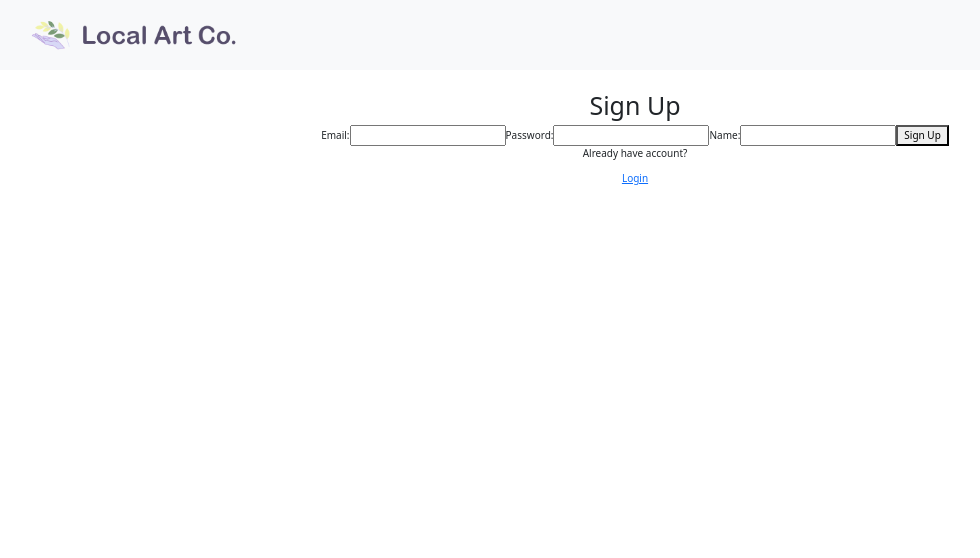
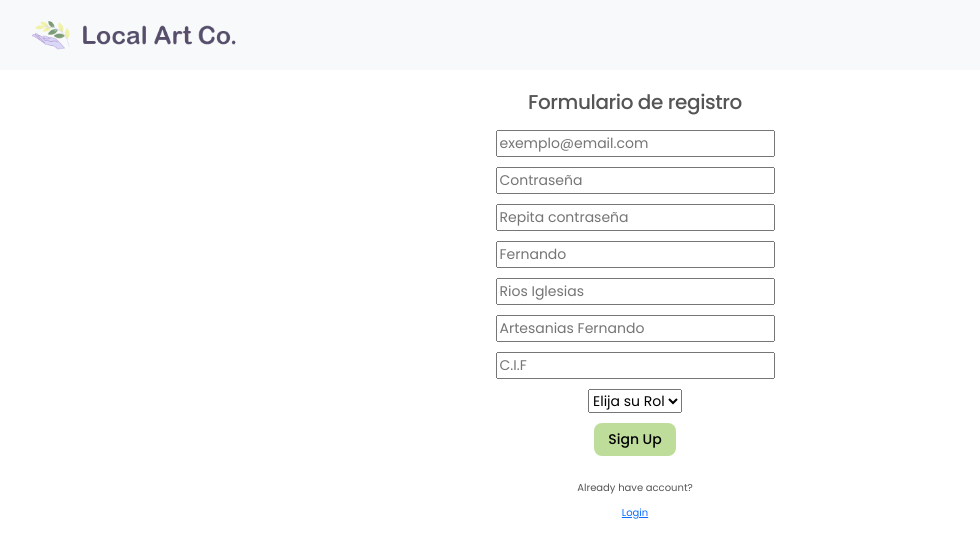
Before and after one commit to eoGimenez/localartCo-client, a React (Create React App) app: page /signup in a window 1280 px wide. Shown: the top 558 px of the page, without its empty margins (5-985 px from the left). Built offline with nearby package versions, Linux system fonts and the light colour scheme; no server answers.

Commit message:
signup/login done

```diff
--- a/public/index.html
+++ b/public/index.html
@@ -7,7 +7,7 @@
 		<meta name="theme-color" content="#000000" />
 		<meta name="description" content="Web site created using create-react-app" />
 		<link
-			href="https://fonts.googleapis.com/css2?family=Poppins:wght@100;400&display=swap"
+			href="https://fonts.googleapis.com/css2?family=Poppins:wght@100;400;500;600&display=swap"
 			rel="stylesheet"
 		/>
 		<link
--- a/src/App.css
+++ b/src/App.css
@@ -1,16 +1,25 @@
 :root {
 	--primary-color: #32a37f;
-	--primary-dark: #0a6259;
+	--primary-dark: #084c45;
 	--primary-light: #bedd9a;
 	--pink: #fec9b4;
 	--yellow: #fff4c5;
 	--yellow-darker: #c3b269;
+
+	--primary-font: #555;
+	--darker-font: #333;
+	--lighter-font: #ddd;
 }
 html {
 	font-size: 62.5%;
 }
-.App {
+#App {
+	font-family: 'Poppins', sans-serif;
+	font-weight: 400;
 	text-align: center;
+	color: var(--primary-font);
+	min-height: 100vh;
+
 }
 
 .btn {
--- a/src/App.jsx
+++ b/src/App.jsx
@@ -12,7 +12,7 @@ import IsAnon from './components/IsAnon/IsAnon';
 
 function App() {
 	return (
-		<div className='App'>
+		<div id='App'>
 			<Navbar />
 
 			<Routes>
--- a/src/context/auth.context.jsx
+++ b/src/context/auth.context.jsx
@@ -1,7 +1,7 @@
-import React, { useState, useEffect } from 'react';
+import { createContext, useState, useEffect } from 'react';
 import AuthService from '../services/auth.service';
 
-const AuthContext = React.createContext();
+const AuthContext = createContext();
 
 function AuthProviderWrapper({ children }) {
 	const [isLoggedIn, setIsLoggedIn] = useState(false);
@@ -14,26 +14,32 @@ function AuthProviderWrapper({ children }) {
 	};
 
 	const authenticateUser = () => {
+		setIsLoading(true);
 		const storedToken = localStorage.getItem('authToken');
 
 		if (storedToken) {
 			authService
 				.verify()
 				.then((response) => {
-					const user = response.data;
 					setIsLoggedIn(true);
-					setIsLoading(false);
-					setUser(user);
+					setUser(response.data);
+					setTimeout(() => {
+						setIsLoading(false);
+					}, 1000);
 				})
 				.catch((error) => {
 					setIsLoggedIn(false);
-					setIsLoading(false);
 					setUser(null);
+					setTimeout(() => {
+						setIsLoading(false);
+					}, 1000);
 				});
 		} else {
 			setIsLoggedIn(false);
-			setIsLoading(false);
 			setUser(null);
+			setTimeout(() => {
+				setIsLoading(false);
+			}, 1000);
 		}
 	};
 
--- /dev/null
+++ b/src/hooks/useField.js
@@ -0,0 +1,15 @@
+import { useState } from 'react';
+
+export function useField({ type, field }) {
+	const [value, setValue] = useState(field);
+
+	const onChange = (e) => {
+		setValue(e.target.value);
+	};
+
+	return {
+		type,
+		value,
+		onChange,
+	};
+}
--- /dev/null
+++ b/src/hooks/useSignup.js
@@ -0,0 +1,25 @@
+import { useContext } from 'react';
+import { AuthContext } from '../context/auth.context';
+import AuthService from '../services/auth.service';
+
+export function useSignup({ email, password, passwordRe, name, surname, commerceName, role, cif }) {
+	const { authenticateUser, storeToken } = useContext(AuthContext);
+	const authService = new AuthService();
+	const handleSignup = () => {
+		authService
+			.signup({ email, password, passwordRe, name, surname, commerceName, role, cif })
+			.then((response) => {})
+			.catch((err) => {
+				console.log(err.response.data.message);
+			});
+		authService
+			.login({ email, password })
+			.then((response) => {
+				storeToken(response.data.authToken);
+				authenticateUser();
+			})
+			.catch((err) => console.log(err.response.data.message));
+	};
+
+	return { handleSignup };
+}
--- a/src/pages/HomePage/HomePage.jsx
+++ b/src/pages/HomePage/HomePage.jsx
@@ -5,13 +5,14 @@ import { AuthContext } from '../../context/auth.context';
 import { Link, useNavigate } from 'react-router-dom';
 
 function HomePage() {
-	const { isLoggedIn, user } = useContext(AuthContext);
+	const { isLoggedIn, user, authenticateUser } = useContext(AuthContext);
 	const navigate = useNavigate();
 
 	useEffect(() => {
+		authenticateUser();
 		if (isLoggedIn) navigate('/profile');
 	}, [user]);
-
+	console.log(user);
 	return (
 		<section className='section--hero'>
 			<h1>Home page</h1>
--- a/src/pages/LoginPage/LoginPage.jsx
+++ b/src/pages/LoginPage/LoginPage.jsx
@@ -21,15 +21,16 @@ function LoginPage() {
 		authService
 			.login({ email, password })
 			.then((response) => {
+				console.log(response)
 				storeToken(response.data.authToken);
 				authenticateUser();
-				navigate('/');
+				navigate('/profile');
 			})
 			.catch((error) => {
 				console.log(error);
 				const errorDescription = error.response.data.message;
 				setErrorMessage(errorDescription);
-			});
+			})
 	};
 
 	return (
--- a/src/pages/SignupPage/SignupPage.css
+++ b/src/pages/SignupPage/SignupPage.css
@@ -0,0 +1,36 @@
+.section--signUp {
+	margin-inline: 1rem;
+}
+.section--signUp h2 {
+	margin-bottom: 1.6rem;
+	font-weight: 500;
+	letter-spacing: -0.04rem;
+}
+
+.form--signUp {
+	font-size: 1.4rem;
+	display: grid;
+	gap: 1rem;
+	margin-bottom: 2.4rem;
+}
+
+.form--signUp fieldset {
+	grid-template-columns: 1fr;
+}
+
+.form--signUp button {
+	font-family: 'Poppins', sans-serif;
+	font-weight: 500;
+	justify-self: center;
+	border: none;
+	padding: 0.6rem 1.4rem;
+	border-radius: 8px;
+	background-color: var(--primary-light);
+
+	transition: all 0.3s;
+}
+
+.form--signUp button:hover {
+	background-color: var(--primary-dark);
+	color: var(--lighter-font);
+}
--- a/src/pages/SignupPage/SignupPage.jsx
+++ b/src/pages/SignupPage/SignupPage.jsx
@@ -1,78 +1,84 @@
-import "./SignupPage.css";
-import { useState } from "react";
-import { Link, useNavigate } from "react-router-dom";
-import authService from "../../services/auth.service";
+import './SignupPage.css';
+import { useState } from 'react';
+import { Link, useNavigate } from 'react-router-dom';
+import { useField } from '../../hooks/useField';
+import { useSignup } from '../../hooks/useSignup';
 
 function SignupPage() {
-  const [email, setEmail] = useState("");
-  const [password, setPassword] = useState("");
-  const [name, setName] = useState("");
-  const [errorMessage, setErrorMessage] = useState(undefined);
+	const email = useField({ type: 'email', field: '' });
+	const password = useField({ type: 'password', field: '' });
+	const passwordRe = useField({ type: 'password', field: '' });
+	const name = useField({ type: 'text', field: '' });
+	const surname = useField({ type: 'text', field: '' });
+	const commerceName = useField({ type: 'text', field: '' });
+	const role = useField({ type: 'text', field: '' });
+	const cif = useField({ type: 'text', field: '' });
+	const [errorMessage, setErrorMessage] = useState(undefined);
 
-  const navigate = useNavigate();
+	const navigate = useNavigate();
 
-  const handleEmail = (e) => setEmail(e.target.value);
-  const handlePassword = (e) => setPassword(e.target.value);
-  const handleName = (e) => setName(e.target.value);
+	const { handleSignup } = useSignup({
+		email: email.value,
+		password: password.value,
+		passwordRe: passwordRe.value,
+		name: name.value,
+		surname: surname.value,
+		commerceName: commerceName.value,
+		role: role.value,
+		cif: cif.value,
+	});
 
-  const handleSignupSubmit = (e) => {
-    e.preventDefault();
-    // Create an object representing the request body
-    const requestBody = { email, password, name };
+	return (
+		<section className='section--signUp'>
+			<h2>Formulario de registro</h2>
 
-    // Send a request to the server using axios
-    /*
-    const authToken = localStorage.getItem("authToken");
-    axios.post(
-      `${process.env.REACT_APP_SERVER_URL}/auth/signup`,
-      requestBody,
-      { headers: { Authorization: `Bearer ${authToken}` },
-    })
-    .then((response) => {})
-    */
+			<form className='form--signUp' onSubmit={handleSignup}>
+				<fieldset>
+					<input {...email} placeholder='exemplo@email.com' />
+				</fieldset>
 
-    // Or using a service
-    authService
-      .signup(requestBody)
-      .then((response) => {
-        // If the POST request is successful redirect to the login page
-        navigate("/login");
-      })
-      .catch((error) => {
-        // If the request resolves with an error, set the error message in the state
-        const errorDescription = error.response.data.message;
-        setErrorMessage(errorDescription);
-      });
-  };
+				<fieldset>
+					{/* <label>Contraseña:</label> */}
+					<input {...password} placeholder='Contraseña' />
+				</fieldset>
 
-  return (
-    <div className="SignupPage">
-      <h1>Sign Up</h1>
+				<fieldset>
+					<input {...passwordRe} placeholder='Repita contraseña' />
+				</fieldset>
 
-      <form onSubmit={handleSignupSubmit}>
-        <label>Email:</label>
-        <input type="email" name="email" value={email} onChange={handleEmail} />
+				<fieldset>
+					<input {...name} placeholder='Fernando' />
+				</fieldset>
 
-        <label>Password:</label>
-        <input
-          type="password"
-          name="password"
-          value={password}
-          onChange={handlePassword}
-        />
+				<fieldset>
+					<input {...surname} placeholder='Rios Iglesias' />
+				</fieldset>
 
-        <label>Name:</label>
-        <input type="text" name="name" value={name} onChange={handleName} />
+				<fieldset>
+					<input {...commerceName} placeholder='Artesanias Fernando' />
+				</fieldset>
 
-        <button type="submit">Sign Up</button>
-      </form>
+				<fieldset>
+					<input {...cif} placeholder='C.I.F' />
+				</fieldset>
 
-      {errorMessage && <p className="error-message">{errorMessage}</p>}
+				<fieldset>
+					<select {...role}>
+						<option>Elija su Rol</option>
+						<option value='Artisan'>Artesano</option>
+						<option value='Commerce'>Comercio</option>
+					</select>
+				</fieldset>
 
-      <p>Already have account?</p>
-      <Link to={"/login"}> Login</Link>
-    </div>
-  );
+				<button type='submit'>Sign Up</button>
+			</form>
+
+			{errorMessage && <p className='error-message'>{errorMessage}</p>}
+
+			<p>Already have account?</p>
+			<Link to={'/login'}> Login</Link>
+		</section>
+	);
 }
 
 export default SignupPage;
--- a/src/services/auth.service.js
+++ b/src/services/auth.service.js
@@ -21,15 +21,14 @@ export default class AuthService {
 		);
 	}
 
-	login = (req) => {
+	signup(req) {
+		return this.API_URL.post('/signup', req);
+	}
+	login(req) {
 		return this.API_URL.post('/login', req);
-	};
+	}
 
-	signup = (req) => {
-		return this.API_URL.post('/signup', req);
-	};
-
-	verify = () => {
+	verify() {
 		return this.API_URL.get('/verify');
-	};
+	}
 }
```
